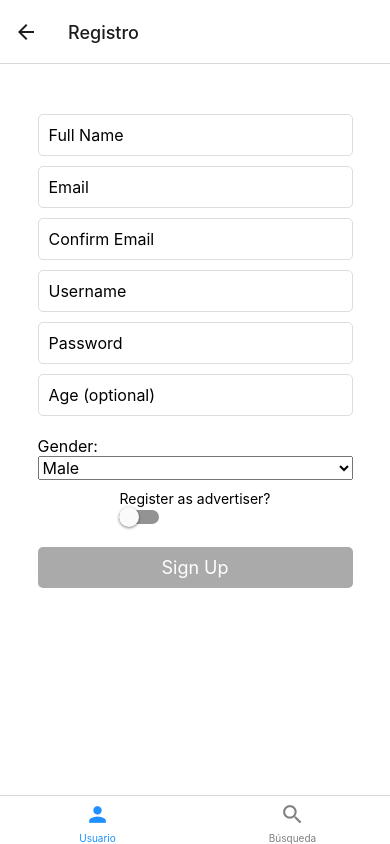
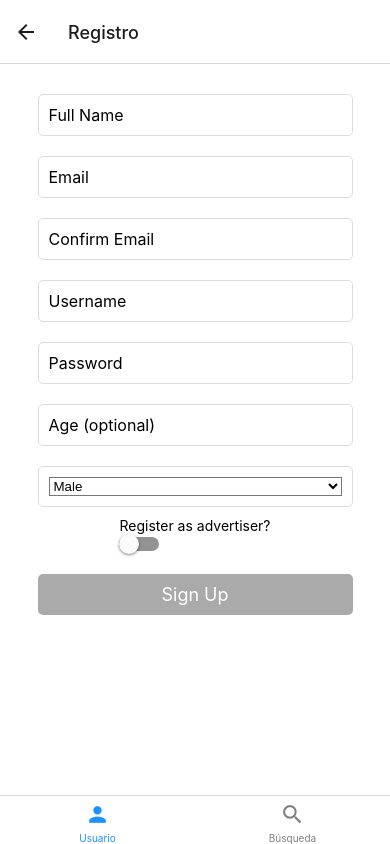
Before and after one commit to epava1516/easy-client-date, a React Native app: screen /Registro in a window 390 px wide. Built offline with nearby package versions, Linux system fonts and the light colour scheme.

Commit message:
intermesso

```diff
--- a/src/screens/login/signup.js
+++ b/src/screens/login/signup.js
@@ -8,8 +8,9 @@ import {
     Alert,
     ScrollView,
     Switch,
-    Picker // Importa Picker de la librería correspondiente
+    Platform
 } from 'react-native';
+import { Picker } from '@react-native-picker/picker';
 import { useAuth } from '../../contexts/AuthContext';
 import apiClient from '../../api/Api';
 
@@ -198,12 +199,12 @@ const SignupScreen = ({ navigation }) => {
                 {errors.age && <Text style={styles.errorText}>{errors.age}</Text>}
 
                 {/* Selector para el género */}
-                <View style={styles.pickerContainer}>
-                    <Text style={styles.label}>Gender:</Text>
+                <View style={[styles.input, styles.inputPicker]}>
                     <Picker
                         selectedValue={selectedGender}
+                        onValueChange={(itemValue, itemIndex) => setSelectedGender(itemValue)}
                         style={styles.picker}
-                        onValueChange={(itemValue, itemIndex) => setSelectedGender(itemValue)}
+                        itemStyle={styles.pickerItem} // Solo tendrá efecto en iOS
                     >
                         <Picker.Item label="Male" value="male" />
                         <Picker.Item label="Female" value="female" />
@@ -244,16 +245,17 @@ const styles = StyleSheet.create({
         flex: 1,
         alignItems: 'center',
         padding: 20,
-        paddingTop: 50, // Añade un poco más de padding en la parte superior
     },
     input: {
         borderColor: '#ddd',
         borderWidth: 1,
         borderRadius: 5,
-        padding: 10,
+        padding: Platform.OS === 'android' ? 0 : 10,
+        marginTop: 10,
+        width: '90%',
         fontSize: 16,
-        width: '90%',
         marginBottom: 10,
+        backgroundColor: '#fff',
     },
     inputError: {
         borderColor: 'red',
@@ -288,14 +290,45 @@ const styles = StyleSheet.create({
         marginVertical: 10,
     },
     label: {
-        fontSize: 16,
+        // Estilo para la etiqueta del input y el picker
+        fontWeight: 'bold',
+        marginBottom: 5,
+    },
+    inputContainer: {
+        // Estilo para el contenedor alrededor de tu input y el picker
+        marginBottom: 20,
+        width: '90%',
+        alignSelf: 'center',
+        justifyContent: 'center',
     },
     pickerContainer: {
-        width: '90%',
-        marginVertical: 10,
+        width: '100%',
+        backgroundColor: 'transparent',
     },
     picker: {
         width: '100%',
+        backgroundColor: 'transparent',
+    },
+    inputPicker: {
+        justifyContent: 'center', // Asegúrate de que el texto en Android esté centrado verticalmente
+        // La altura debe ser suficiente para el Picker en Android
+        paddingHorizontal: Platform.OS === 'android' ? 0 : undefined,
+        // Ajustar la altura para Android para que coincida con tus TextInput
+        height: Platform.OS === 'android' ? 40 : undefined,
+    },
+    picker: {
+        width: '100%', // El Picker debe ocupar todo el ancho de la View
+        backgroundColor: 'transparent',
+        // Eliminar cualquier padding interno en Android
+        paddingHorizontal: Platform.OS === 'android' ? 0 : undefined,
+    },
+    pickerItem: {
+        ...(Platform.OS === 'ios' && {
+            fontSize: 16,
+        }),
+        // Estilo para los items del Picker en iOS
+        fontSize: 16, // Ajusta el tamaño de la fuente aquí
+        height: Platform.OS === 'android' ? 50 : undefined, // Establece una altura para Android si es necesario
     },
 
     // ...otros estilos que necesites...
--- a/src/screens/search/list.js
+++ b/src/screens/search/list.js
@@ -27,6 +27,12 @@ const Listado = () => {
     ]
 
     const [users, setUsers] = useState(data)
+
+    const [expandedId, setExpandedId] = useState(null);
+
+    const toggleExpand = (id) => {
+        setExpandedId(expandedId === id ? null : id);
+    };
 
     /**
      * Shows an alert when a button is pressed.
@@ -65,11 +71,15 @@ const Listado = () => {
                                 </TouchableOpacity>
 
                                 <TouchableOpacity
-                                    style={[styles.button, styles.message]}
-                                    onPress={showAlert}>
+                                    style={[styles.button, isExpanded ? styles.message : styles.view]}
+                                    onPress={() => toggleExpand(item.id)}>
                                     <Image
                                         style={styles.icon}
-                                        source={{ uri: 'https://img.icons8.com/color/70/000000/plus.png' }}
+                                        source={{
+                                            uri: isExpanded
+                                                ? 'https://img.icons8.com/color/70/000000/minus.png'
+                                                : 'https://img.icons8.com/color/70/000000/plus.png'
+                                        }}
                                     />
                                 </TouchableOpacity>
                             </View>
@@ -110,6 +120,10 @@ const styles = StyleSheet.create({
     buttons: {
         flexDirection: 'row',
     },
+    buttonText: {
+        color: '#1E90FF',
+        // Añade aquí más estilos si es necesario
+    },
     button: {
         height: 35,
         flexDirection: 'row',
```
